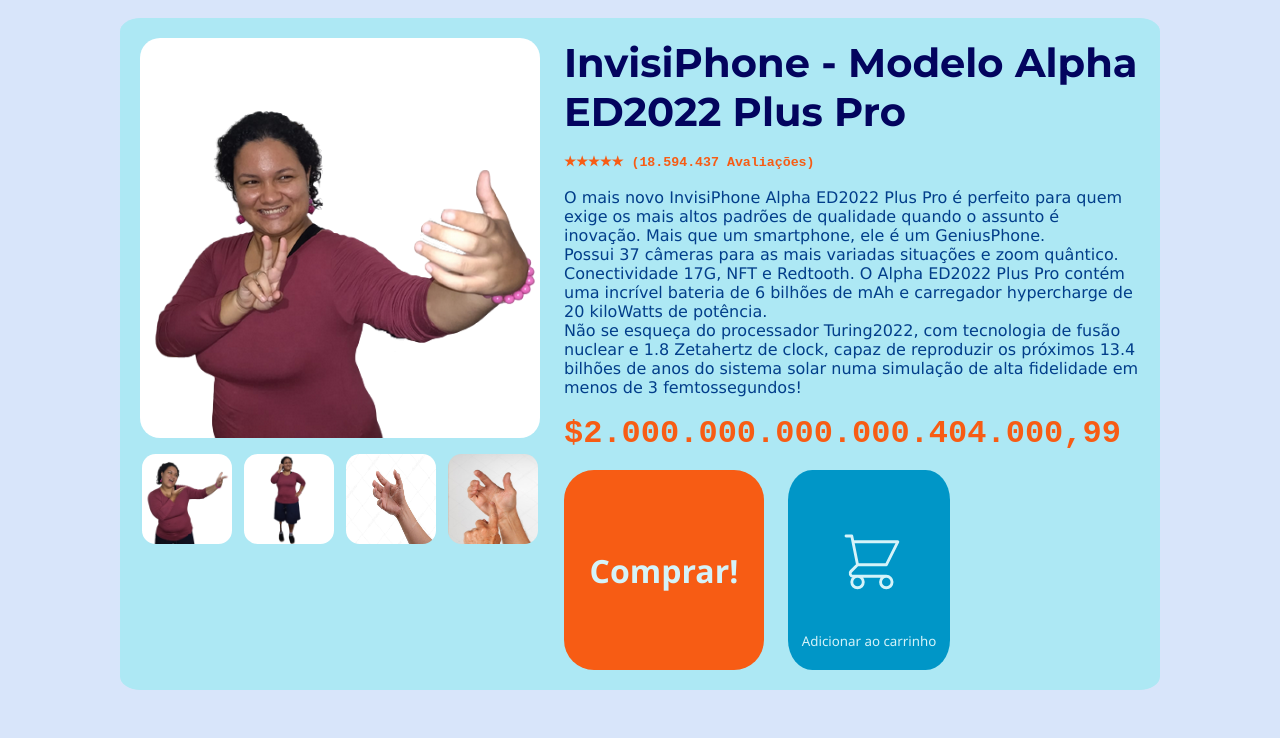
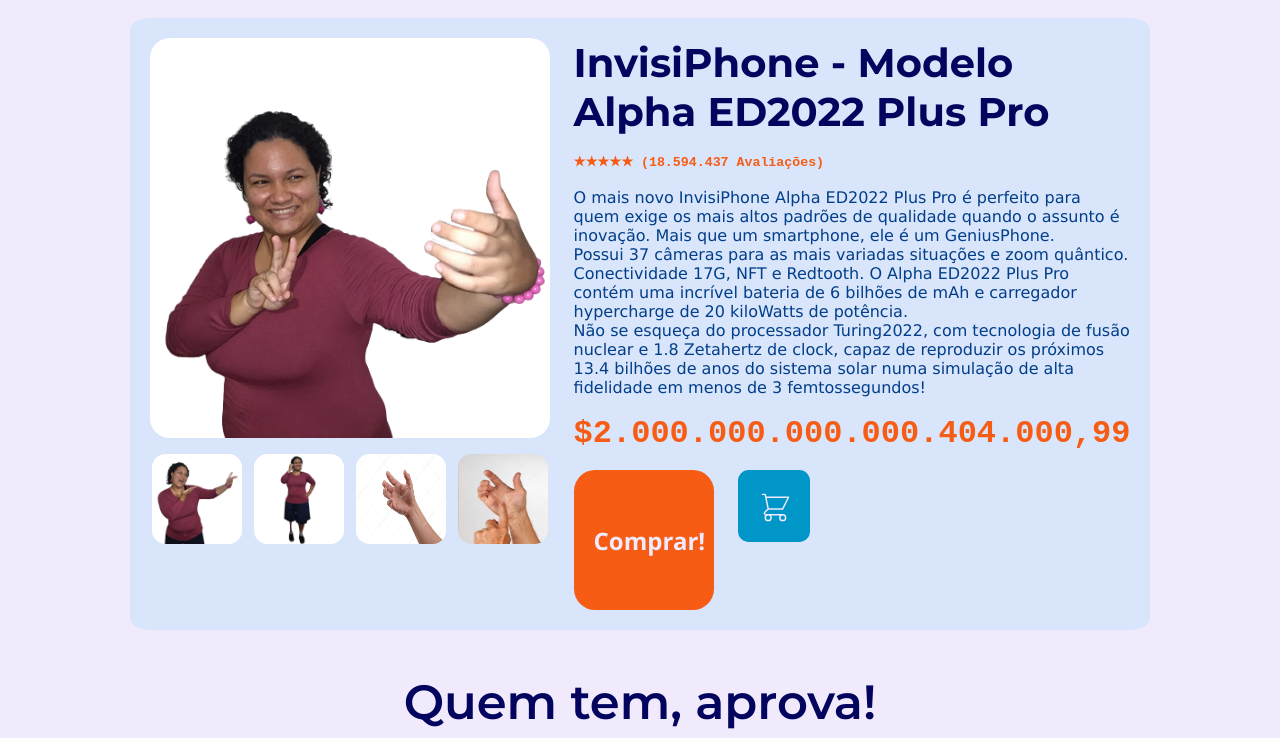
Before and after one commit to Scytar/projetoHTML-Turing-Equipe-4, a plain HTML site: page smartphone.html in a window 1280 px wide. Shown: the part 62-800 px from the top of the page. Drawn offline with Linux system fonts and the light colour scheme.

Commit message:
Add Socials icons and CSS general adjustments

```diff
--- a/css/styleSmartphone.css
+++ b/css/styleSmartphone.css
@@ -11,6 +11,7 @@
 #ade8f4
 #caf0f8 Almost White
 #d5f3f9 White
+#f0eafc Whiter
 */
 
 *{
@@ -19,7 +20,7 @@
 }
 
 body {
-    background-color: #d8e5fa;
+    background-color: #f0eafc;
     display: grid;
     grid-template-columns: auto;
     justify-content: center;
@@ -69,15 +70,19 @@ nav {
     color: #d5f3f9;
 }
 
+.tagA:hover{
+    background-color: rgb(255, 255, 255, .2);
+}
+
 /* Main Section Classes */
 .mainSection{
     display: flex;
     flex-direction: row;
     margin-top: 80px;
-    margin: 80px 120px 0;
+    margin: 80px 150px 0;
     padding: 20px;
     border-radius: 2%;
-    background-color: #ade8f4;
+    background-color: #d8e5fa;
     gap: 24px;
 }
 
@@ -152,11 +157,11 @@ nav {
 }
 
 .btn{
-    color: #d5f3f9;
+    color: #f0eafc;
     font-family:'Segoe UI', Tahoma, Geneva, Verdana, sans-serif;
     border: 0;
     border-radius: 15%;
-    padding: 20px 12px;
+    padding: 20px 20px;
     background-color: #0096c7;
     cursor: pointer;
 }
@@ -165,10 +170,23 @@ nav {
     background-color: #023e8a;
 }
 
+.buttonIconWrapper{
+    display: flex;
+    align-items: center;
+    width: 32px;
+    height: 32px;
+    overflow: visible;
+}
+
+.cartBtn{
+    display: flex;
+    flex-direction: column;
+}
+
 .mainBtn{
-    width: 200px;
-    height: 200px;
-    font-size: 2rem;
+    width: 140px;
+    height: 140px;
+    font-size: 1.5rem;
     font-weight: 600;
     background-color: rgb(247, 92, 20);
 
@@ -177,7 +195,6 @@ nav {
 .mainBtn:hover{
     background-color: rgb(202, 65, 2);
 }
-
 
 
 
@@ -275,6 +292,11 @@ nav {
     height: 100px;
     overflow: hidden;
     border-radius: 20%;
+    border: 2px rgb(0, 0, 0, 0) solid;
+}
+
+.relatedImageWrapper:hover{
+    border: #03045e 2px solid;
 }
 
 .relatedImage{
@@ -310,6 +332,11 @@ nav {
         width: 160px;
     }
 
+    .fa-brands{
+        margin: 0 8px;
+        font-size: 20px;
+    }
+
     .footerProduct{
         display: flex;
         flex-direction: row;
--- a/smartphone.html
+++ b/smartphone.html
@@ -8,10 +8,10 @@
     <link rel="stylesheet" href="./css/styleSmartphone.css">
     <meta name="description" content="Um site de venda de produtos incríveis invisíveis">
 
-    <meta property="op:url" content="https://scytar.github.io/projetoHTML-Turing-Equipe-4/index.html">
+    <meta property="og:url" content="https://scytar.github.io/projetoHTML-Turing-Equipe-4/index.html">
     <meta property="og:type" content="website">
-    <meta property="op:title" content="InvisiPhone - Alpha ED2022 Plus Pro">
-    <meta property="op:description" content="O mais novo InvisiPhone Alpha ED2022 Plus Pro é perfeito para quem exige os mais altos padrões de qualidade quando o assunto é inovação. Mais que um smartphone, ele é um GeniusPhone.">
+    <meta property="og:title" content="InvisiPhone - Alpha ED2022 Plus Pro">
+    <meta property="og:description" content="O mais novo InvisiPhone Alpha ED2022 Plus Pro é perfeito para quem exige os mais altos padrões de qualidade quando o assunto é inovação. Mais que um smartphone, ele é um GeniusPhone.">
     <meta property="op:image" content="https://scytar.github.io/projetoHTML-Turing-Equipe-4/imgs/logo.svg">
     <title>InvisiPhone - Alpha ED2022 Plus Pro</title>
     <script src="https://kit.fontawesome.com/ca1dbf7656.js" crossorigin="anonymous"></script>
@@ -52,9 +52,12 @@
             <h3 class="productPriceTag">$2.000.000.000.000.404.000,99</h3>
             <div class="buttonWrapper">
                 <button class="btn mainBtn">Comprar!</button>
-                <button class="btn"> <svg xmlns="http://www.w3.org/2000/svg" class="h-6 w-6" fill="none" viewBox="-13 -13 48 48" stroke="currentColor" stroke-width="1">
-                    <path stroke-linecap="round" stroke-linejoin="round" d="M3 3h2l.4 2M7 13h10l4-8H5.4M7 13L5.4 5M7 13l-2.293 2.293c-.63.63-.184 1.707.707 1.707H17m0 0a2 2 0 100 4 2 2 0 000-4zm-8 2a2 2 0 11-4 0 2 2 0 014 0z" />
-                  </svg> Adicionar ao carrinho
+                <button class="btn cartBtn">
+                    <div class="buttonIconWrapper">
+                        <svg xmlns="http://www.w3.org/2000/svg" class="h-6 w-6" fill="none" viewBox="0 0 22 22" stroke="currentColor" stroke-width="1">
+                            <path stroke-linecap="round" stroke-linejoin="round" d="M3 3h2l.4 2M7 13h10l4-8H5.4M7 13L5.4 5M7 13l-2.293 2.293c-.63.63-.184 1.707.707 1.707H17m0 0a2 2 0 100 4 2 2 0 000-4zm-8 2a2 2 0 11-4 0 2 2 0 014 0z" />
+                          </svg>
+                    </div>
                 </button>
             </div>
         </section>
@@ -134,10 +137,10 @@
             <a class="tagA" href="./cama-elastica.html">Cama Elástica</a>
         </div>
         <div class="footerColumn">
-            <a class="tagA" href=""><img class="socialMedia" src="" alt="Icon YouTube">YouTube</a>
-            <a class="tagA" href=""><img class="socialMedia" src="" alt="Icon Facebook">Facebook</a>
-            <a class="tagA" href=""><img class="socialMedia" src="" alt="Icon Twitter">Twitter</a>
-            <a class="tagA" href=""><img class="socialMedia" src="" alt="Icon Instagram">Instagram</a>
+            <a class="tagA" href=""><i class="fa-brands fa-linkedin"> </i>LinkedIn</a>
+            <a class="tagA" href=""><i class="fa-brands fa-github-alt"> </i>GitHub</a>
+            <a class="tagA" href=""><i class="fa-brands fa-youtube"></i>YouTube</a>
+            <a class="tagA" href=""><i class="fa-brands fa-twitter"></i>Twitter</a>
         </div>
     </footer>
 </body>
```
